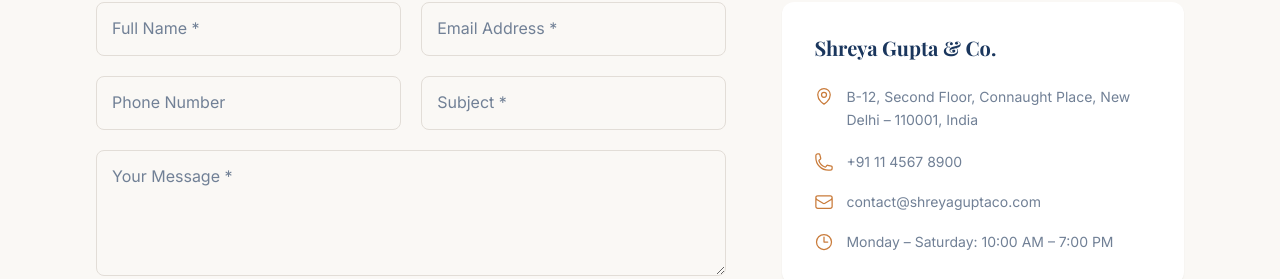
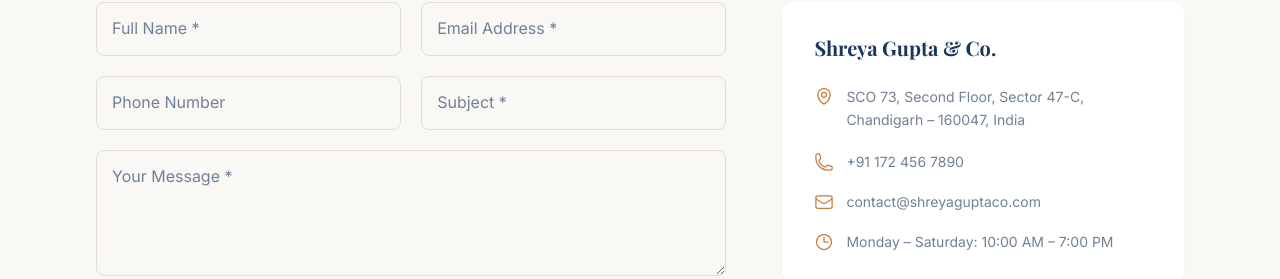
Before and after one commit to goclagee/shreya-gupta-co, a Next.js app: page /contact in a window 1280 px wide. Shown: the part 302-581 px from the top of the page. Built offline with nearby package versions, Linux system fonts and the light colour scheme.

Commit message:
fix: update office location to Chandigarh with correct Google Maps embed

```diff
--- a/src/app/layout.tsx
+++ b/src/app/layout.tsx
@@ -31,12 +31,12 @@
                 'Chartered Accountancy firm offering audit, tax, M&A advisory, and compliance services',
               address: {
                 '@type': 'PostalAddress',
-                streetAddress: 'B-12, Second Floor, Connaught Place',
-                addressLocality: 'New Delhi',
-                postalCode: '110001',
+                streetAddress: 'SCO 73, Second Floor, Sector 47-C',
+                addressLocality: 'Chandigarh',
+                postalCode: '160047',
                 addressCountry: 'IN',
               },
-              telephone: '+91 11 4567 8900',
+              telephone: '+91 172 456 7890',
               email: 'contact@shreyaguptaco.com',
             }),
           }}
--- a/src/components/contact/MapEmbed.tsx
+++ b/src/components/contact/MapEmbed.tsx
@@ -6,7 +6,7 @@
   const [hasError, setHasError] = useState(false);
 
   const mapSrc =
-    'https://www.google.com/maps/embed?pb=!1m18!1m12!1m3!1d3501.6743513647985!2d77.21766!3d28.6328!2m3!1f0!2f0!3f0!3m2!1i1024!2i768!4f13.1!3m3!1m2!1s0x390cfd37b741d057%3A0xcdee88e47393c3f1!2sConnaught%20Place%2C%20New%20Delhi%2C%20Delhi!5e0!3m2!1sen!2sin!4v1700000000000!5m2!1sen!2sin';
+    'https://www.google.com/maps/embed?pb=!1m18!1m12!1m3!1d3430.5!2d76.6761927!3d30.7427113!2m3!1f0!2f0!3f0!3m2!1i1024!2i768!4f13.1!3m3!1m2!1s0x390fefe3eb6b8849%3A0xbac70be22ee81f14!2sShreya%20Gupta%20%26%20Co.!5e0!3m2!1sen!2sin!4v1700000000000!5m2!1sen!2sin';
 
   if (hasError) {
     return (
@@ -31,7 +31,7 @@
             />
           </svg>
           <p className="text-text-secondary text-sm">
-            Connaught Place, New Delhi – 110001
+            Shreya Gupta & Co., Sector 47-C, Chandigarh – 160047
           </p>
           <p className="text-text-secondary text-xs mt-1">
             Map could not be loaded
@@ -51,7 +51,7 @@
         allowFullScreen
         loading="lazy"
         referrerPolicy="no-referrer-when-downgrade"
-        title="Office Location - Connaught Place, New Delhi"
+        title="Office Location - Shreya Gupta & Co., Chandigarh"
         onError={() => setHasError(true)}
       />
     </div>
--- a/src/lib/constants.ts
+++ b/src/lib/constants.ts
@@ -267,8 +267,8 @@
 
 export const contactInfo: ContactInfo = {
   firmName: "Shreya Gupta & Co.",
-  address: "B-12, Second Floor, Connaught Place, New Delhi – 110001, India",
-  phone: "+91 11 4567 8900",
+  address: "SCO 73, Second Floor, Sector 47-C, Chandigarh – 160047, India",
+  phone: "+91 172 456 7890",
   email: "contact@shreyaguptaco.com",
   officeHours: "Monday – Saturday: 10:00 AM – 7:00 PM",
 };
```
